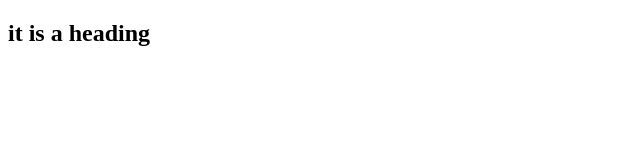
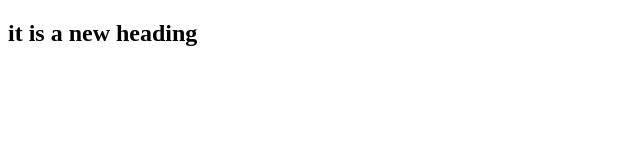
Before and after one commit to singhaditi2004/index, a plain HTML site: page index.html in a window 1280 px wide. Shown: the full height of the page, 0-640 px from the left. Drawn offline with Linux system fonts and the light colour scheme.

Commit message:
Update index.html

```diff
--- a/index.html
+++ b/index.html
@@ -6,6 +6,6 @@
     <title>Document</title>
 </head>
 <body>
-   <h2>it is a heading</h2>
+   <h2>it is a  new heading</h2>
 </body>
 </html>
```
